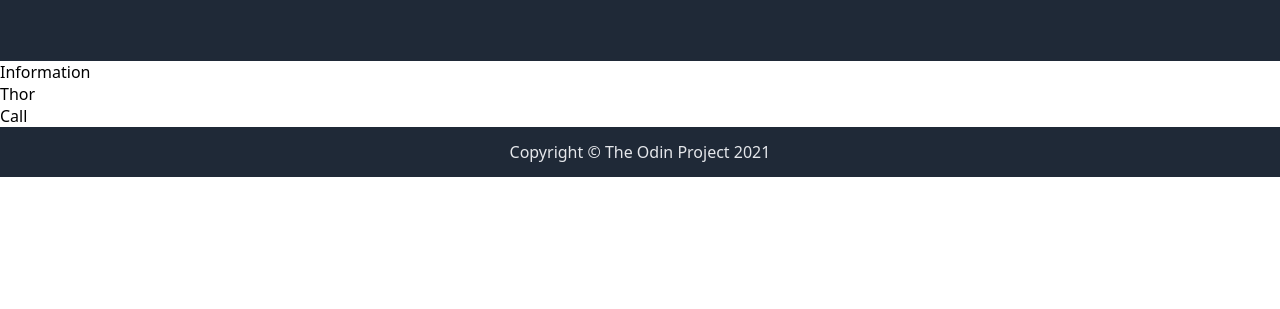
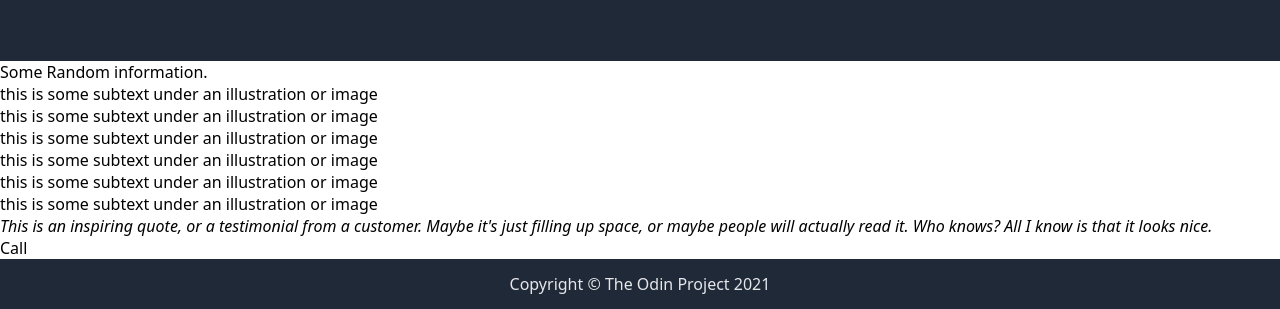
Before and after one commit to wianduplessis/landing-page, a plain HTML site: page index.html in a window 1280 px wide. Shown: the part 492-801 px from the top of the page. Drawn offline with Linux system fonts and the light colour scheme.

Commit message:
Add information and quote section

```diff
--- a/index.html
+++ b/index.html
@@ -42,9 +42,52 @@
     </div>
 
 
-    <div class="information">Information</div>
+    <div class="information">
+        <div class="information-header">
+            Some Random information.
+        </div>
 
-    <div class="quote">Thor</div>
+        <div class="information-container">
+            <div class="card-container">
+                <div class="card"></div>
+                <div>this is some subtext under an illustration or image</div>
+            </div>
+
+            <div class="card-container">
+                <div class="card"></div>
+                <div>this is some subtext under an illustration or image</div>
+            </div>
+
+            <div class="card-container">
+                <div class="card"></div>
+                <div>this is some subtext under an illustration or image</div>
+            </div>
+
+            <div class="card-container">
+                <div class="card"></div>
+                <div>this is some subtext under an illustration or image</div>
+            </div>
+
+            <div class="card-container">
+                <div class="card"></div>
+                <div>this is some subtext under an illustration or image</div>
+            </div>
+
+            <div class="card-container">
+                <div class="card"></div>
+                <div>this is some subtext under an illustration or image</div>
+            </div>
+
+        </div>
+    </div>
+
+    <div class="quote-container">
+        <div class="quote">
+            <em>This is an inspiring quote, or a testimonial from a customer.
+            Maybe it's just filling up space, or maybe people will
+            actually read it. Who knows? All I know is  that it looks nice.</em>
+        </div>
+    </div>
 
     <div class="action">Call</div>
 
```
